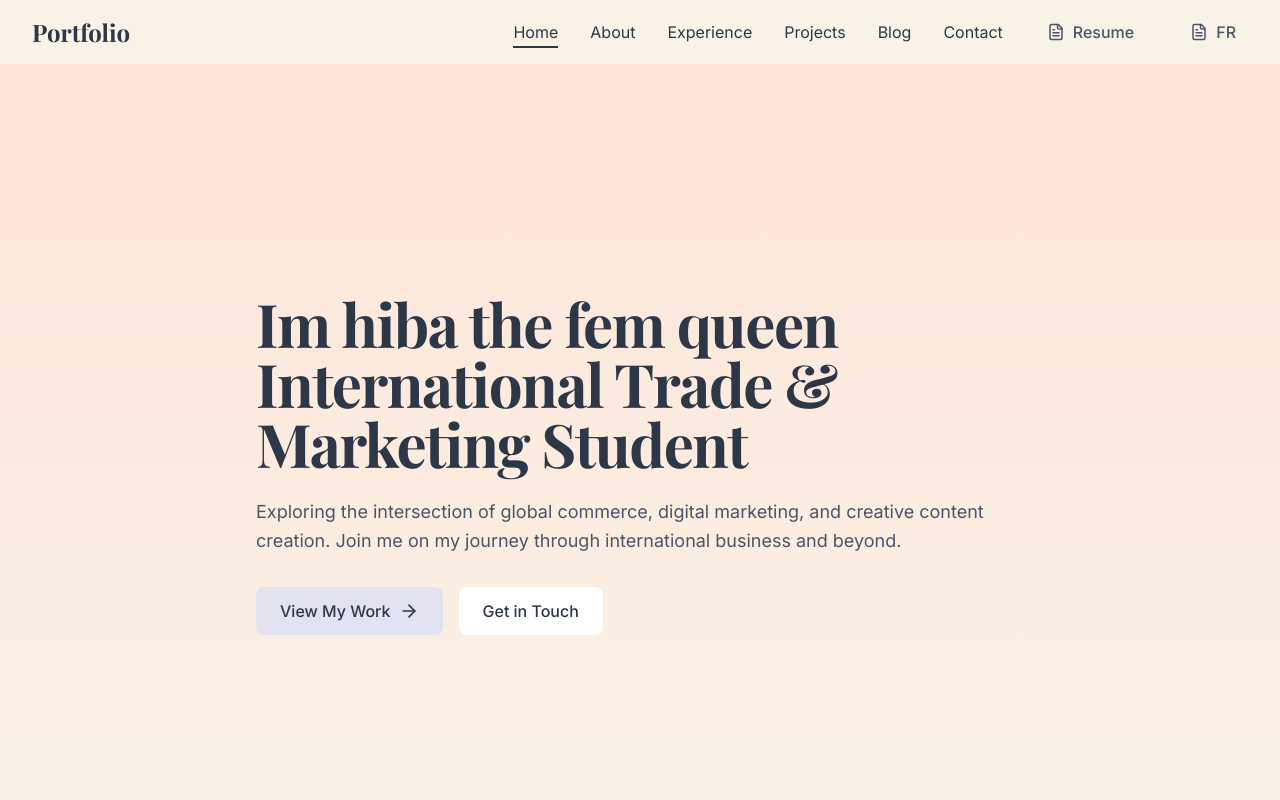
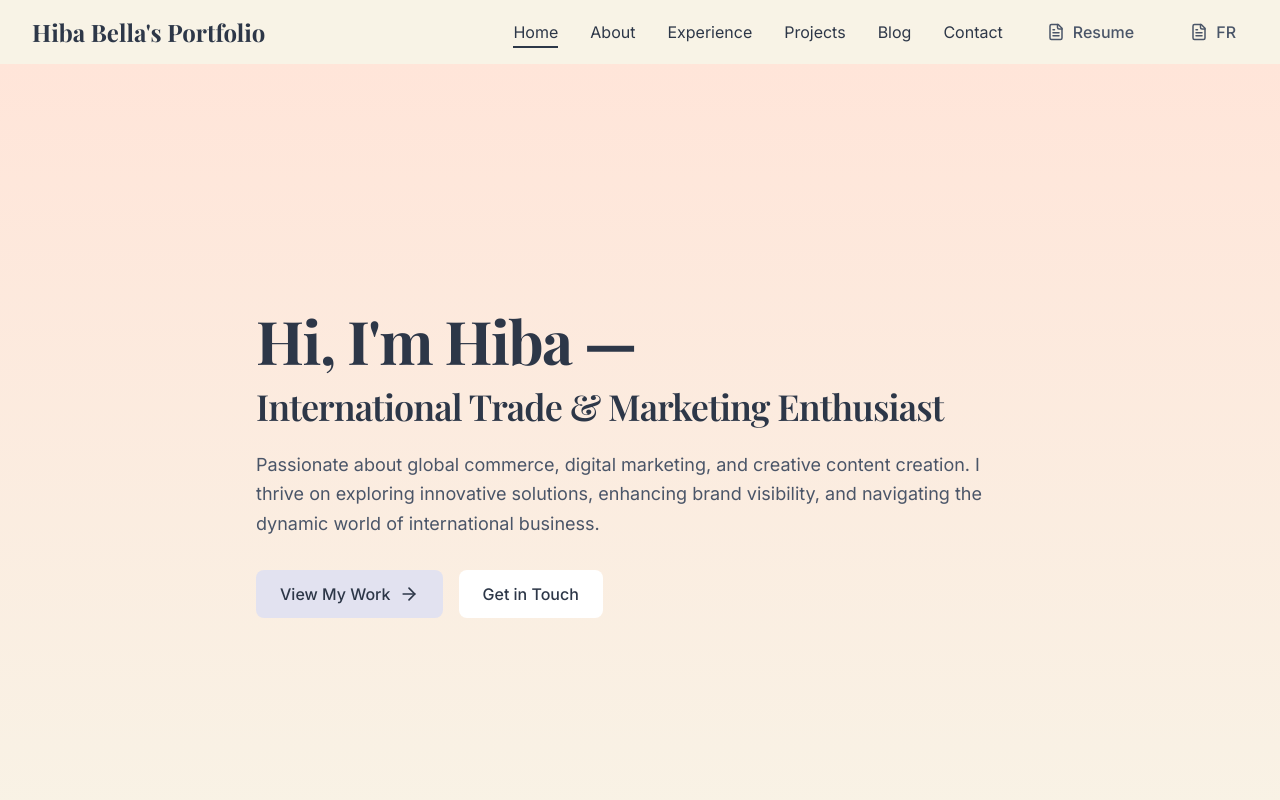
Before and after one commit to KenzaAEK/hiba-bella, a React (Vite) app: page / in a window 1280 px wide. Shown: the top 800 px of the page. Built offline with nearby package versions, Linux system fonts and the light colour scheme.

Commit message:
personalized home page

```diff
--- a/src/components/Navbar.tsx
+++ b/src/components/Navbar.tsx
@@ -39,7 +39,7 @@ const Navbar = () => {
               to="/"
               className="font-serif text-2xl font-bold text-text-primary hover:opacity-80 transition-opacity"
             >
-              Portfolio
+              Hiba Bella's Portfolio
             </Link>
           </div>
 
--- a/src/pages/Home.tsx
+++ b/src/pages/Home.tsx
@@ -19,23 +19,32 @@ const Home = () => {
         initial={{ y: 20, opacity: 0 }}
         animate={{ y: 0, opacity: 1 }}
         transition={{ delay: 0.2 }}
-              className="heading-xl mb-6"
+        className="heading-xl mb-4"
       >
-              Im hiba the fem queen International Trade & Marketing Student
+        Hi, I'm Hiba —
       </motion.h1>
+      <motion.h2
+        initial={{ y: 10, opacity: 0 }}
+        animate={{ y: 0, opacity: 1 }}
+        transition={{ delay: 0.3 }}
+        className="heading-lg mb-6 whitespace-nowrap"
+      >
+        International Trade & Marketing Enthusiast
+      </motion.h2>
       <motion.p
         initial={{ y: 20, opacity: 0 }}
         animate={{ y: 0, opacity: 1 }}
-              transition={{ delay: 0.3 }}
+        transition={{ delay: 0.4 }}
         className="paragraph mb-8"
       >
-              Exploring the intersection of global commerce, digital marketing, and creative content creation.
-              Join me on my journey through international business and beyond.
+        Passionate about global commerce, digital marketing, and creative content creation.
+        I thrive on exploring innovative solutions, enhancing brand visibility, and navigating
+        the dynamic world of international business.
       </motion.p>
       <motion.div
         initial={{ y: 20, opacity: 0 }}
         animate={{ y: 0, opacity: 1 }}
-              transition={{ delay: 0.4 }}
+        transition={{ delay: 0.5 }}
         className="flex gap-4"
       >
         <Link to="/projects" className="button-primary flex items-center gap-2">
@@ -50,7 +59,8 @@ const Home = () => {
   </div>
 </section>
 
-      {/* Featured Section */}
+{/*
+{/* Featured Section
       <section className="py-24 bg-white">
         <div className="section-container">
           <h2 className="heading-lg mb-12 text-center">Featured Work</h2>
@@ -91,6 +101,7 @@ const Home = () => {
           </div>
         </div>
       </section>
+*/}
     </motion.div>
   );
 };
```
Lines whose indentation alone changed are shown as unchanged.
